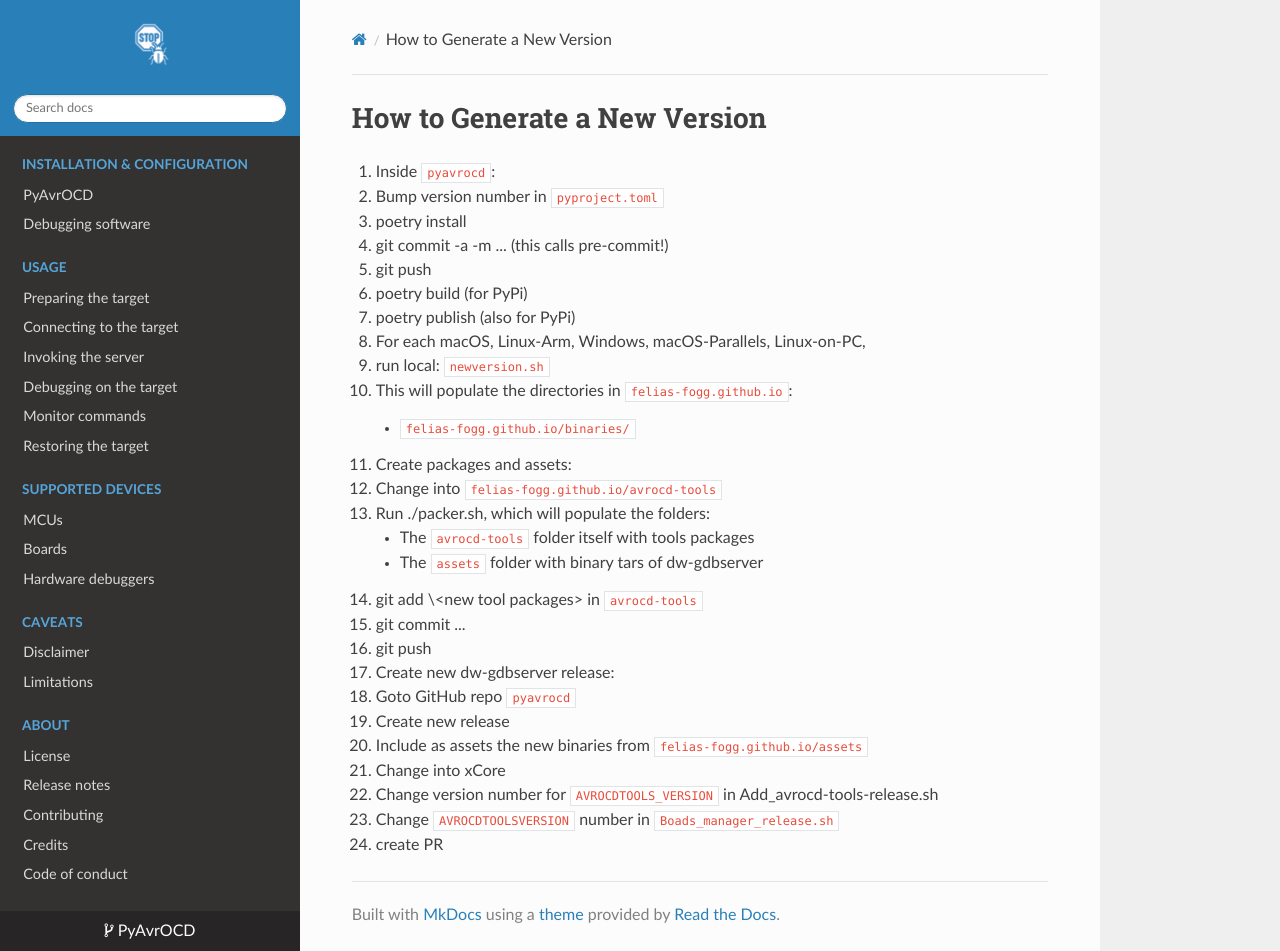
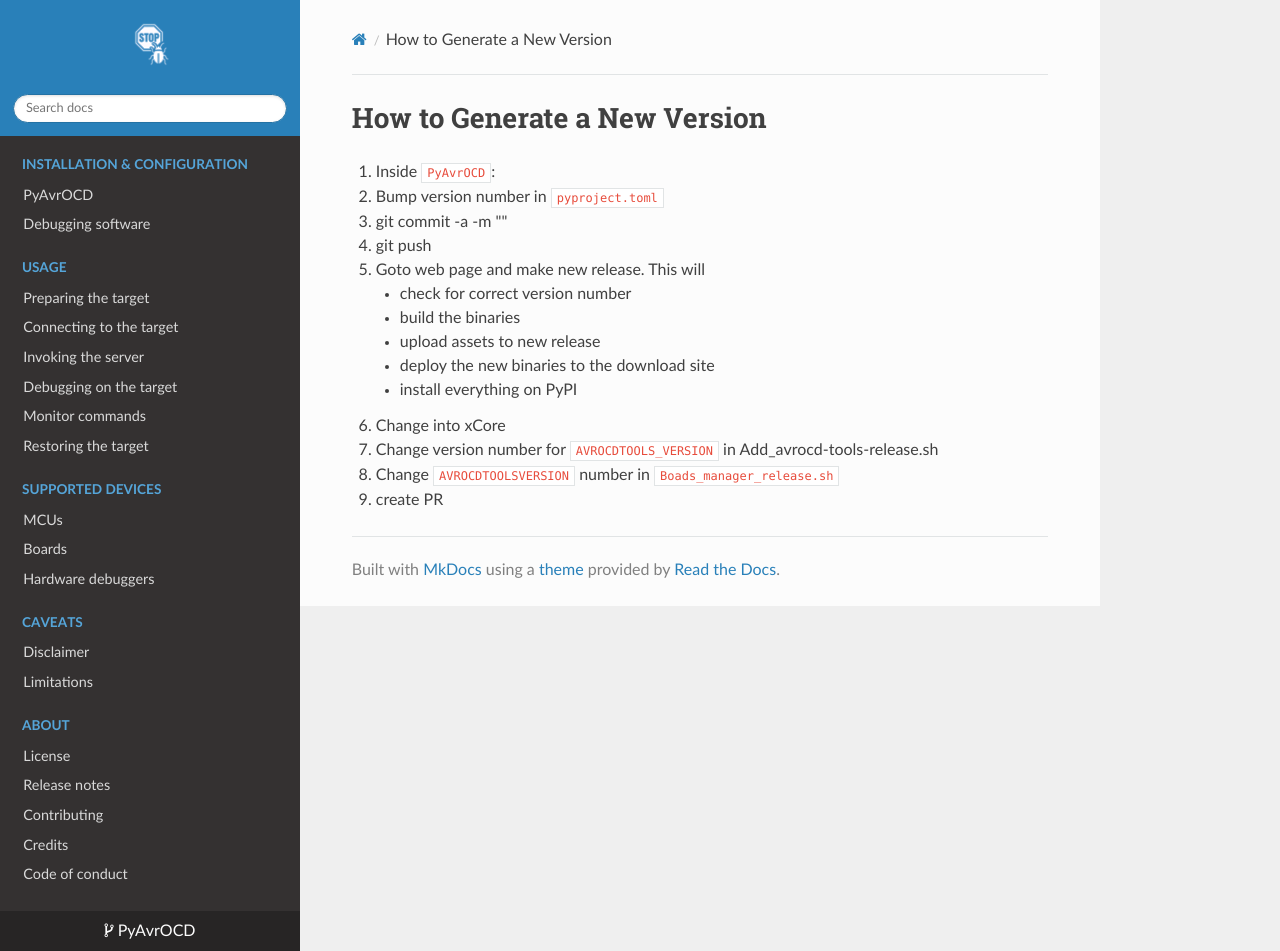
Before and after one commit to garyPenhook/PyAvrOCD, an MkDocs documentation site: the page built from docs/generate-new-version.md, in a window 1280 px wide and 951 px high. Built offline with MkDocs 1.6.1, drawn with Linux system fonts in a browser that asks for light colours; nearby versions of some CDN libraries.

Commit message:
new release workflow

```diff
--- a/docs/generate-new-version.md
+++ b/docs/generate-new-version.md
@@ -1,28 +1,15 @@
 # How to Generate a New Version
 
-1. Inside `pyavrocd`:
+1. Inside `PyAvrOCD`:
    1. Bump version number in `pyproject.toml`
-   2. poetry install
-   3. git commit -a -m ... (this calls pre-commit!)
-   4. git push
-   5. poetry build (for PyPi)
-   6. poetry publish (also for PyPi)
-2. For each macOS, Linux-Arm, Windows, macOS-Parallels, Linux-on-PC,
-   1. run local: `newversion.sh`
-   1. This will populate the directories in `felias-fogg.github.io`:
-      - `felias-fogg.github.io/binaries/`
-3. Create packages and assets:
-   1. Change into `felias-fogg.github.io/avrocd-tools`
-   2. Run ./packer.sh, which will populate the folders:
-      - The `avrocd-tools` folder itself with tools packages
-      - The `assets` folder with binary tars of dw-gdbserver
-   3. git add \<new tool packages\> in `avrocd-tools`
-   4. git commit ...
-   5. git push
-4. Create new dw-gdbserver release:
-   1. Goto GitHub repo `pyavrocd`
-   2. Create new release
-   3. Include as assets the new binaries from `felias-fogg.github.io/assets`
+   2. git commit -a -m "<version number>"
+   3. git push
+   4. Goto web page and make new release. This will
+      - check for correct version number
+      - build the binaries
+      - upload assets to new release
+      - deploy the new binaries to the download site
+      - install everything on PyPI
 5. Change into xCore
    1. Change version number for `AVROCDTOOLS_VERSION` in Add_avrocd-tools-release.sh
    2. Change `AVROCDTOOLSVERSION` number in `Boads_manager_release.sh`
```
Also changed, not shown: 2 other files.
